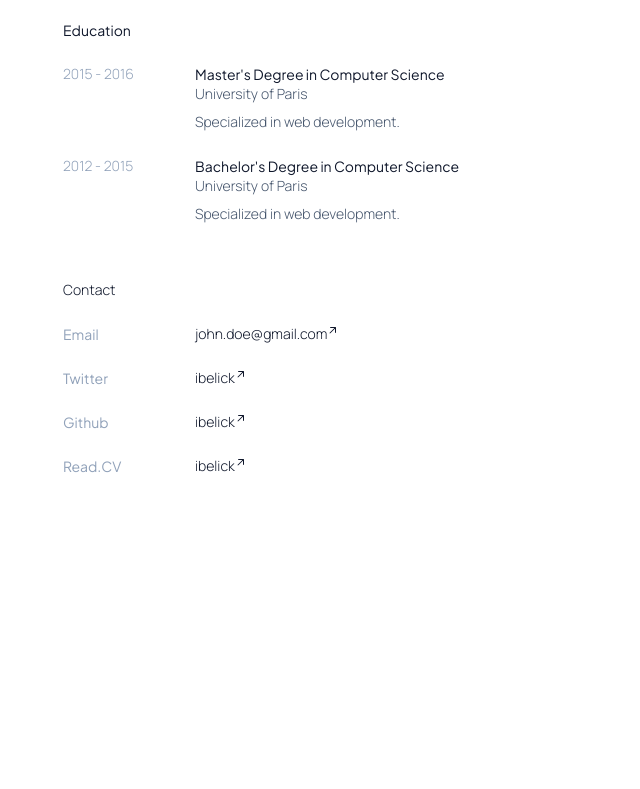
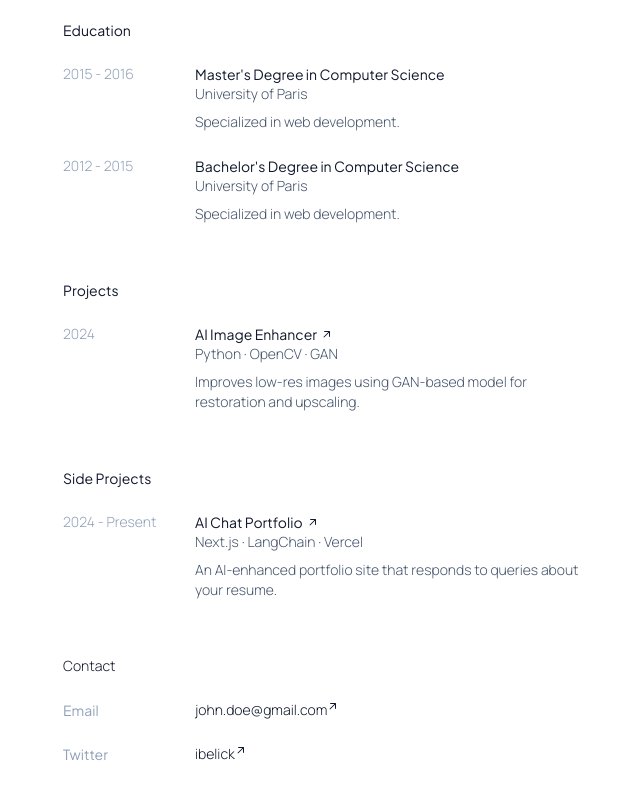
Before and after one commit to srummanf/digitalcv, a Next.js app: page / in a window 1280 px wide. Shown: the part 616-1405 px from the top of the page, without its empty margins (313-953 px from the left). Before the commit the page ends 1228 px from the top, so only its background shows below. Built offline with nearby package versions, Linux system fonts and the light colour scheme.

Commit message:
`Refactor content rendering and data types in page component`

```diff
--- a/app/page.tsx
+++ b/app/page.tsx
@@ -2,53 +2,15 @@ import Image from "next/image";
 import ThemeSwitch from "@/components/theme-switch";
 import { generalData } from "@/data/general";
 import { contentData } from "@/data/content";
-import type { Content } from "@/data/content";
-import { workSans, plusJakartaSans } from "./fonts";
-
-type ContentProps = Content;
-
-const Content: React.FC<ContentProps> = ({ title, items }) => {
-  return (
-    <section className="my-14 text-sm">
-      <h3
-        className={`${plusJakartaSans.className} mb-6 text-slate-900 dark:text-slate-100`}
-      >
-        {title}
-      </h3>
-      <div className="flex flex-col gap-6">
-        {items.map((item, index) => {
-          return (
-            <div className="flex" key={index}>
-              <div className="mr-8 max-w-[100px] w-full text-slate-400 dark:text-slate-400">
-                {item.date}
-              </div>
-              <div className="flex flex-col flex-1">
-                <h4
-                  className={`${plusJakartaSans.className} text-slate-900 dark:text-slate-100`}
-                >
-                  {item.title}
-                </h4>
-                <p className="text-slate-600 dark:text-gray-400">
-                  {item.subTitle}
-                </p>
-                {item.description ? (
-                  <p className="text-slate-600 dark:text-gray-400 mt-2">
-                    {item.description}
-                  </p>
-                ) : null}
-              </div>
-            </div>
-          );
-        })}
-      </div>
-    </section>
-  );
-};
+import { projectData } from "@/data/contentWithLinks";
+import ContentWithNoLinks from "@/components/ContentWithNoLinks";
+import ContentWithLinks from "@/components/ContentWithLinks";
+import { plusJakartaSans } from "./fonts";
 
 export default function Home() {
   return (
-    <>
     <main className="max-w-xl mx-auto px-6 py-20 relative min-h-screen font-light">
+      {/* Avatar & Name */}
       <section className="flex items-center">
         <Image
           alt="Author"
@@ -68,7 +30,7 @@ export default function Home() {
           >
             {generalData.jobTitle}
           </p>
-            {generalData.website ? (
+          {generalData.website && (
             <span className="text-sm text-slate-400 dark:text-slate-400">
               <a
                 href={generalData.website}
@@ -76,14 +38,14 @@ export default function Home() {
                 rel="noopener noreferrer"
                 className="hover:underline"
               >
-                  {generalData.website
-                    .replace(/(^\w+:|^)\/\//, "")
-                    .replace("www.", "")}
+                {generalData.website.replace(/(^\w+:|^)\/\//, "").replace("www.", "")}
               </a>
             </span>
-            ) : null}
+          )}
         </div>
       </section>
+
+      {/* About Section */}
       <section className="my-9 text-sm">
         <h3
           className={`${plusJakartaSans.className} mb-1 text-slate-900 dark:text-slate-100`}
@@ -99,14 +61,22 @@ export default function Home() {
           ))}
         </div>
       </section>
-        {contentData.map((content, index) => {
-          return <Content {...content} key={index} />;
-        })}
+
+      {/* Work Experience & Education */}
+      {contentData.map((content, index) => (
+        <ContentWithNoLinks {...content} key={index} />
+      ))}
+
+      {/* Projects, Side Projects, Awards, etc. */}
+      {projectData.map((section, index) => (
+        <ContentWithLinks {...section} key={index} />
+      ))}
+
+      {/* Contact */}
       <section className="my-14 text-sm">
-          <h3 className="mb-6 text-slate-900">Contact</h3>
+        <h3 className="mb-6 text-slate-900 dark:text-slate-100">Contact</h3>
         <div className="flex flex-col gap-6">
-            {generalData.contacts.map((contact, index) => {
-              return (
+          {generalData.contacts.map((contact, index) => (
             <div className="flex" key={index}>
               <div
                 className={`${plusJakartaSans.className} mr-8 max-w-[100px] w-full text-slate-400 dark:text-slate-400`}
@@ -131,19 +101,19 @@ export default function Home() {
                     <path
                       d="M3.5 3C3.22386 3 3 3.22386 3 3.5C3 3.77614 3.22386 4 3.5 4V3ZM8.5 3.5H9C9 3.22386 8.77614 3 8.5 3V3.5ZM8 8.5C8 8.77614 8.22386 9 8.5 9C8.77614 9 9 8.77614 9 8.5H8ZM2.64645 8.64645C2.45118 8.84171 2.45118 9.15829 2.64645 9.35355C2.84171 9.54882 3.15829 9.54882 3.35355 9.35355L2.64645 8.64645ZM3.5 4H8.5V3H3.5V4ZM8 3.5V8.5H9V3.5H8ZM8.14645 3.14645L2.64645 8.64645L3.35355 9.35355L8.85355 3.85355L8.14645 3.14645Z"
                       className="fill-current text-slate-900 dark:text-slate-100"
-                        ></path>
+                    />
                   </svg>
                 </a>
               </div>
             </div>
-              );
-            })}
+          ))}
         </div>
       </section>
+
+      {/* Uncomment for theme toggle */}
       {/* <div className="px-6 absolute left-0 bottom-6">
         <ThemeSwitch />
       </div> */}
     </main>
-    </>
   );
 }
--- /dev/null
+++ b/components/ContentWithLinks.tsx
@@ -0,0 +1,56 @@
+import React from "react";
+import { plusJakartaSans } from "@/app/fonts";
+import type { ContentWithLinks } from "@/data/content";
+
+type ContentProps = ContentWithLinks;
+
+const ContentWithLinks: React.FC<ContentProps> = ({ title, items }) => {
+  return (
+    <section className="my-14 text-sm">
+      <h3
+        className={`${plusJakartaSans.className} mb-6 text-slate-900 dark:text-slate-100`}
+      >
+        {title}
+      </h3>
+      <div className="flex flex-col gap-6">
+        {items.map((item, index) => (
+          <div className="flex" key={index}>
+            <div className="mr-8 max-w-[100px] w-full text-slate-400 dark:text-slate-400">
+              {item.date}
+            </div>
+            <div className="flex flex-col flex-1">
+              <a
+                href={item.url}
+                target="_blank"
+                rel="noopener noreferrer"
+                className={`${plusJakartaSans.className} text-slate-900 dark:text-slate-100 hover:underline inline-flex items-center gap-1`}
+              >
+                {item.title}
+                <svg
+                  width="12"
+                  height="12"
+                  viewBox="0 0 12 12"
+                  fill="none"
+                  xmlns="http://www.w3.org/2000/svg"
+                >
+                  <path
+                    d="M3.5 3C3.22386 3 3 3.22386 3 3.5C3 3.77614 3.22386 4 3.5 4V3ZM8.5 3.5H9C9 3.22386 8.77614 3 8.5 3V3.5ZM8 8.5C8 8.77614 8.22386 9 8.5 9C8.77614 9 9 8.77614 9 8.5H8ZM2.64645 8.64645C2.45118 8.84171 2.45118 9.15829 2.64645 9.35355C2.84171 9.54882 3.15829 9.54882 3.35355 9.35355L2.64645 8.64645ZM3.5 4H8.5V3H3.5V4ZM8 3.5V8.5H9V3.5H8ZM8.14645 3.14645L2.64645 8.64645L3.35355 9.35355L8.85355 3.85355L8.14645 3.14645Z"
+                    className="fill-current text-slate-900 dark:text-slate-100"
+                  />
+                </svg>
+              </a>
+              <p className="text-slate-600 dark:text-gray-400">{item.subTitle}</p>
+              {item.description && (
+                <p className="text-slate-600 dark:text-gray-400 mt-2">
+                  {item.description}
+                </p>
+              )}
+            </div>
+          </div>
+        ))}
+      </div>
+    </section>
+  );
+};
+
+export default ContentWithLinks;
--- /dev/null
+++ b/components/ContentWithNoLinks.tsx
@@ -0,0 +1,43 @@
+import React from "react";
+import { plusJakartaSans } from "@/app/fonts";
+import type { ContentWithNoLinks } from "@/data/content";
+
+type ContentProps = ContentWithNoLinks;
+
+const ContentWithNoLinks: React.FC<ContentProps> = ({ title, items }) => {
+  return (
+    <section className="my-14 text-sm">
+      <h3
+        className={`${plusJakartaSans.className} mb-6 text-slate-900 dark:text-slate-100`}
+      >
+        {title}
+      </h3>
+      <div className="flex flex-col gap-6">
+        {items.map((item, index) => (
+          <div className="flex" key={index}>
+            <div className="mr-8 max-w-[100px] w-full text-slate-400 dark:text-slate-400">
+              {item.date}
+            </div>
+            <div className="flex flex-col flex-1">
+              <h4
+                className={`${plusJakartaSans.className} text-slate-900 dark:text-slate-100`}
+              >
+                {item.title}
+              </h4>
+              <p className="text-slate-600 dark:text-gray-400">
+                {item.subTitle}
+              </p>
+              {item.description && (
+                <p className="text-slate-600 dark:text-gray-400 mt-2">
+                  {item.description}
+                </p>
+              )}
+            </div>
+          </div>
+        ))}
+      </div>
+    </section>
+  );
+};
+
+export default ContentWithNoLinks;
--- a/data/content.ts
+++ b/data/content.ts
@@ -47,7 +47,7 @@ export const contentData = [
   //   },
 ];
 
-export type Content = {
+export type ContentWithNoLinks = {
   title: string;
   items: {
     title: string;
@@ -57,4 +57,4 @@ export type Content = {
   }[];
 };
 
-export type ContentData = Content[];
+export type ContentData = ContentWithNoLinks[];
--- /dev/null
+++ b/data/contentWithLinks.ts
@@ -0,0 +1,43 @@
+// @/data/contentWithLinks.ts
+
+export type LinkItem = {
+  date: string;
+  title: string;
+  url: string;
+  subTitle: string;
+  description?: string;
+};
+
+export type ContentWithLinks = {
+  title: string;
+  items: LinkItem[];
+};
+
+export const projectData: ContentWithLinks[] = [
+  {
+    title: "Projects",
+    items: [
+      {
+        date: "2024",
+        title: "AI Image Enhancer",
+        url: "https://github.com/rumma/ai-image-enhancer",
+        subTitle: "Python · OpenCV · GAN",
+        description:
+          "Improves low-res images using GAN-based model for restoration and upscaling.",
+      },
+    ],
+  },
+  {
+    title: "Side Projects",
+    items: [
+      {
+        date: "2024 - Present",
+        title: "AI Chat Portfolio",
+        url: "https://github.com/rumma/chatfolio",
+        subTitle: "Next.js · LangChain · Vercel",
+        description:
+          "An AI-enhanced portfolio site that responds to queries about your resume.",
+      },
+    ],
+  },
+];
```
Lines whose indentation alone changed are shown as unchanged.
